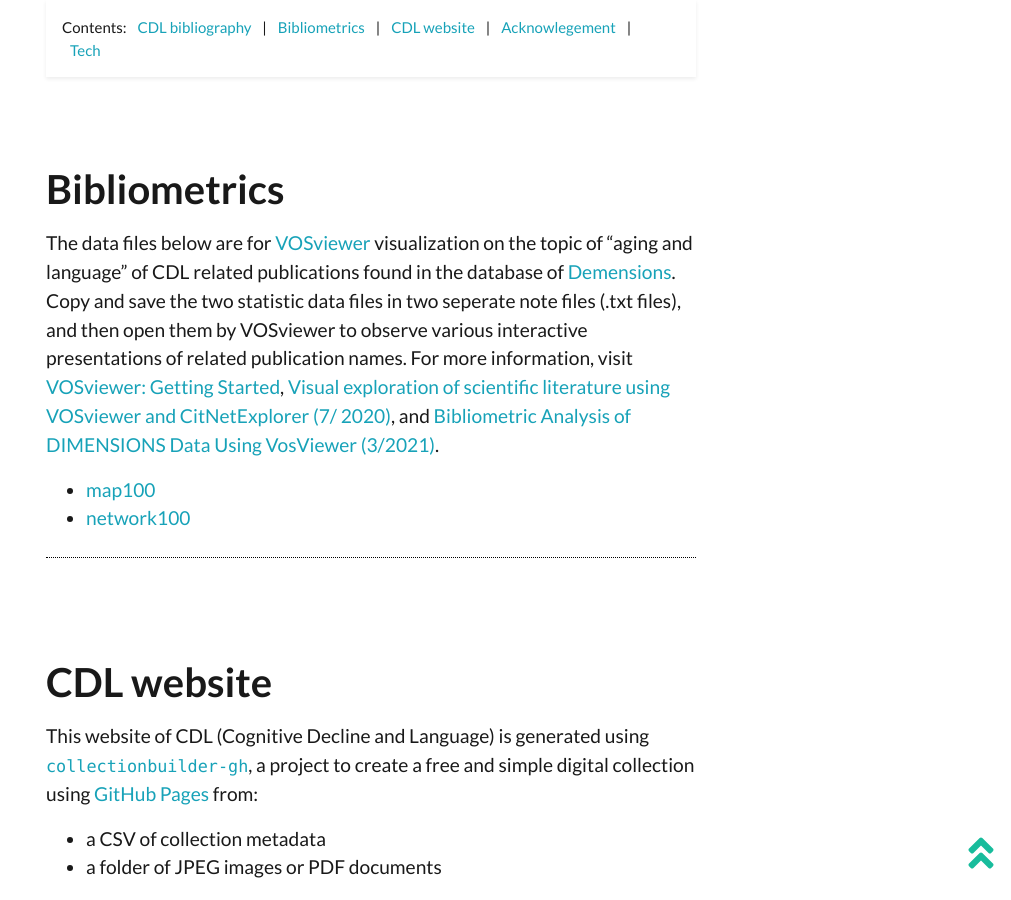
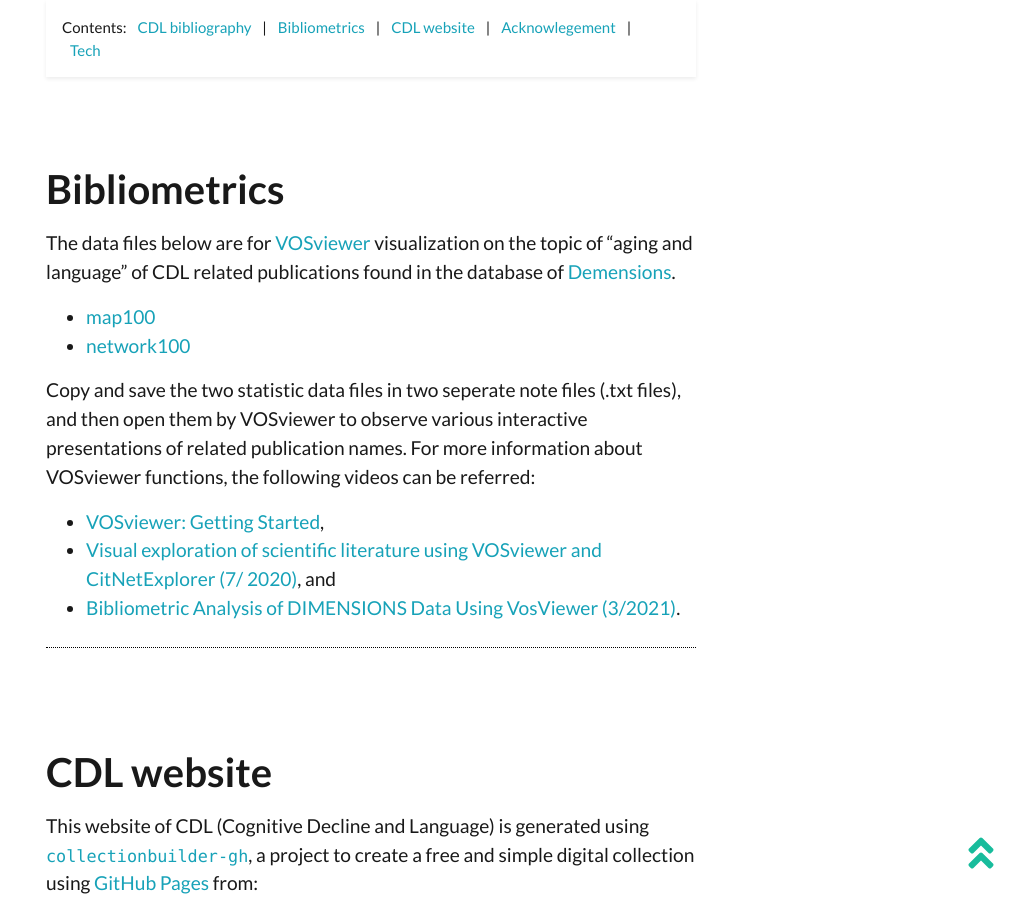
Before and after one commit to archivesw/cogfigcollection, a Jekyll site: the page built from pages/about.md, in a window 1280 px wide and 900 px high, scrolled down 705 px. Shown: the whole window, without its empty margins (269-1280 px from the left). Built offline with Jekyll 4.4.1, drawn with Linux system fonts in a browser that asks for light colours; nearby versions of some CDN libraries.

Commit message:
update about.md

```diff
--- a/pages/about.md
+++ b/pages/about.md
@@ -16,10 +16,16 @@
 CDL (Cognitive Decline and Language) presented on this website is a brief visualization of [a value added subject bibliography](https://www.polyu.edu.hk/cbs/rclcn/cognitive-decline-and-language-cdl/synopsis/) including bibliometric data visualization prepared as background to discussing research on the cognitive neuroscience of language and cognitive decline at [Research Centre for Language, Cognition, and Neuroscience](https://www.polyu.edu.hk/cbs/rclcn/about-centre/our-mission/).
 
 ## Bibliometrics
-The data files below are for [VOSviewer](https://www.vosviewer.com/) visualization on the topic of "aging and language" of CDL related publications found in the database of [Demensions](https://www.dimensions.ai/). Copy and save the two statistic data files in two seperate note files (.txt files), and then open them by VOSviewer to observe various interactive presentations of related publication names. For more information, visit [VOSviewer: Getting Started](https://youtu.be/9dTWkNRxUtw), [Visual exploration of scientific literature using VOSviewer and CitNetExplorer (7/ 2020)](https://youtu.be/3aSKhFeXIU4), and [Bibliometric Analysis of DIMENSIONS Data Using VosViewer (3/2021)](https://youtu.be/or6LA0anOBQ).
+The data files below are for [VOSviewer](https://www.vosviewer.com/) visualization on the topic of "aging and language" of CDL related publications found in the database of [Demensions](https://www.dimensions.ai/).
 
 - [map100](https://raw.githubusercontent.com/archivesw/cogfigcollection/main/_data/map100.txt)
 - [network100](https://raw.githubusercontent.com/archivesw/cogfigcollection/main/_data/network100.txt)
+
+Copy and save the two statistic data files in two seperate note files (.txt files), and then open them by VOSviewer to observe various interactive presentations of related publication names. For more information about VOSviewer functions, the following videos can be referred:
+
+- [VOSviewer: Getting Started](https://youtu.be/9dTWkNRxUtw),
+- [Visual exploration of scientific literature using VOSviewer and CitNetExplorer (7/ 2020)](https://youtu.be/3aSKhFeXIU4), and
+- [Bibliometric Analysis of DIMENSIONS Data Using VosViewer (3/2021)](https://youtu.be/or6LA0anOBQ).
 
 ## CDL website
 This website of CDL (Cognitive Decline and Language) is generated using [`collectionbuilder-gh`](https://collectionbuilding.github.io/gh/), a project to create a free and simple digital collection using [GitHub Pages](https://pages.github.com/) from:
```
